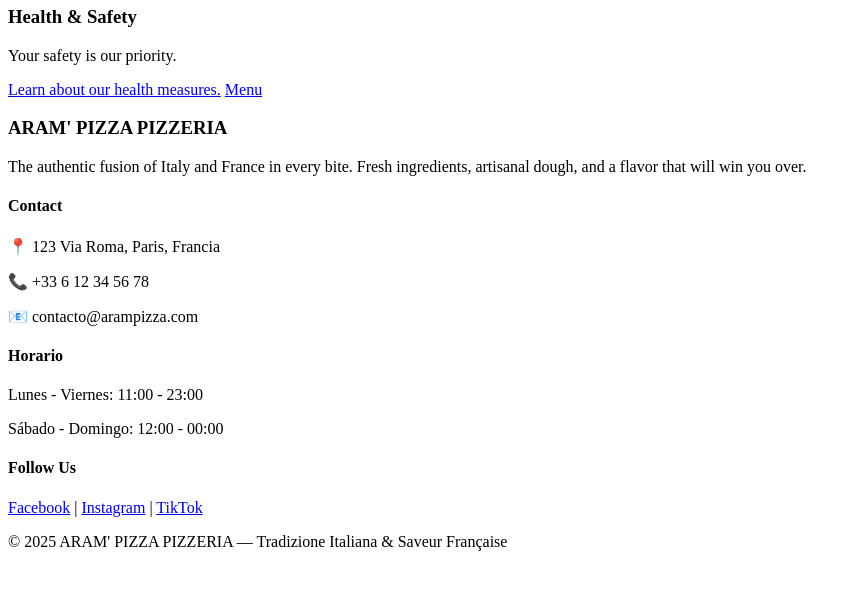
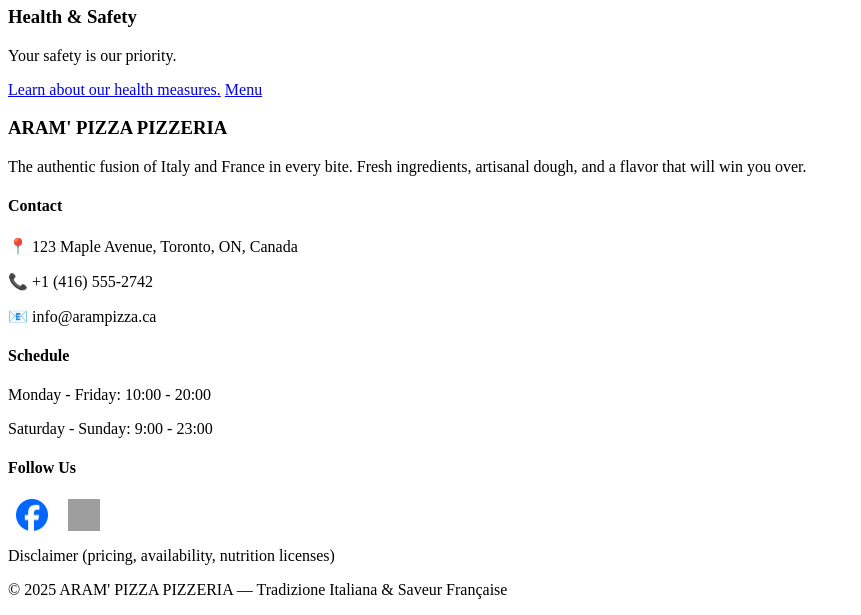
Before and after one commit to ronaldalegonzalez-spec/Comp-1002-25f-02, a PHP site: page / in a window 1280 px wide. Shown: the part 619-1234 px from the top of the page, without its empty margins (0-861 px from the left). Before the commit the page ends 1170 px from the top, so only its background shows below. Run offline with PHP 8.4, Linux system fonts and the light colour scheme; grey boxes are pictures that could not be loaded.

Commit message:
completed the footer and social links icons

```diff
--- a/Assignment-1/css/Stylish.css
+++ b/Assignment-1/css/Stylish.css
@@ -0,0 +1,12 @@
+.social-icon {
+  width: 32px;
+  height: 32px;
+  margin: 0 8px;
+  transition: transform 0.3s ease, opacity 0.3s ease;
+  vertical-align: middle;
+}
+
+.social-icon:hover {
+  transform: scale(1.2);
+  opacity: 0.8;
+}
--- a/Assignment-1/index.php
+++ b/Assignment-1/index.php
@@ -44,23 +44,23 @@
 
 
       <h4><strong>Contact</strong></h4>
-      <p>📍 123 Via Roma, Paris, Francia</p>
-      <p>📞 +33 6 12 34 56 78</p>
-      <p>📧 contacto@arampizza.com</p>
+      <p>📍 123 Maple Avenue, Toronto, ON, Canada</p>
+      <p>📞 +1 (416) 555-2742</p>
+      <p>📧 info@arampizza.ca</p>
 
 
-
-      <h4><strong>Horario</strong></h4>
-      <p>Lunes - Viernes: 11:00 - 23:00</p>
-      <p>Sábado - Domingo: 12:00 - 00:00</p>
+      <h4><strong>Schedule</strong></h4>
+      <p>Monday - Friday: 10:00 - 20:00</p>
+      <p>Saturday - Sunday: 9:00 - 23:00</p>
 
 
 
       <h4><strong>Follow Us</strong></h4>
-      <a href="#" class="social-link">Facebook</a> |
-      <a href="#" class="social-link">Instagram</a> |
-      <a href="#" class="social-link">TikTok</a>
-
+      <a href="https://www.facebook.com/samuel.segurauvidia/videos/922348928360082/" target="_blank">
+        <img src="images/facebook-icon.png" alt="Facebook" class="social-icon"></a>
+      <a href="https://www.instagram.com/ron_alejandria/?next=%2F" target="_blank">
+        <img src="images/instagram-icon.png" alt="Instagram" class="social-icon"></a>
+    <p>Disclaimer (pricing, availability, nutrition licenses)</p>
 
 
     <p lang="fr">© 2025 ARAM' PIZZA PIZZERIA — Tradizione Italiana & Saveur Française</p>
```
Also changed, not shown: Assignment-1/biography.php (+12 -12 lines), Assignment-1/images/facebook-icon.png (added), Assignment-1/images/instagram-icon.jpg (added).
